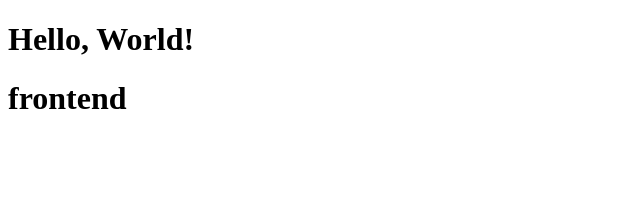
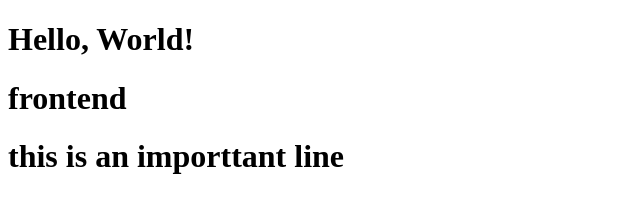
Before and after one commit to kannika-k1/sample, a plain HTML site: page index.html in a window 1280 px wide. Shown: the whole page, without its empty margins (0-640 px from the left). Drawn offline with Linux system fonts and the light colour scheme.

Commit message:
feat: added some important line

```diff
--- a/index.html
+++ b/index.html
@@ -8,5 +8,6 @@
 <body>
     <h1>Hello, World!</h1>
     <h1>frontend</h1>
+    <h1>this is an importtant line</h1>
 </body>
 </html>
```
